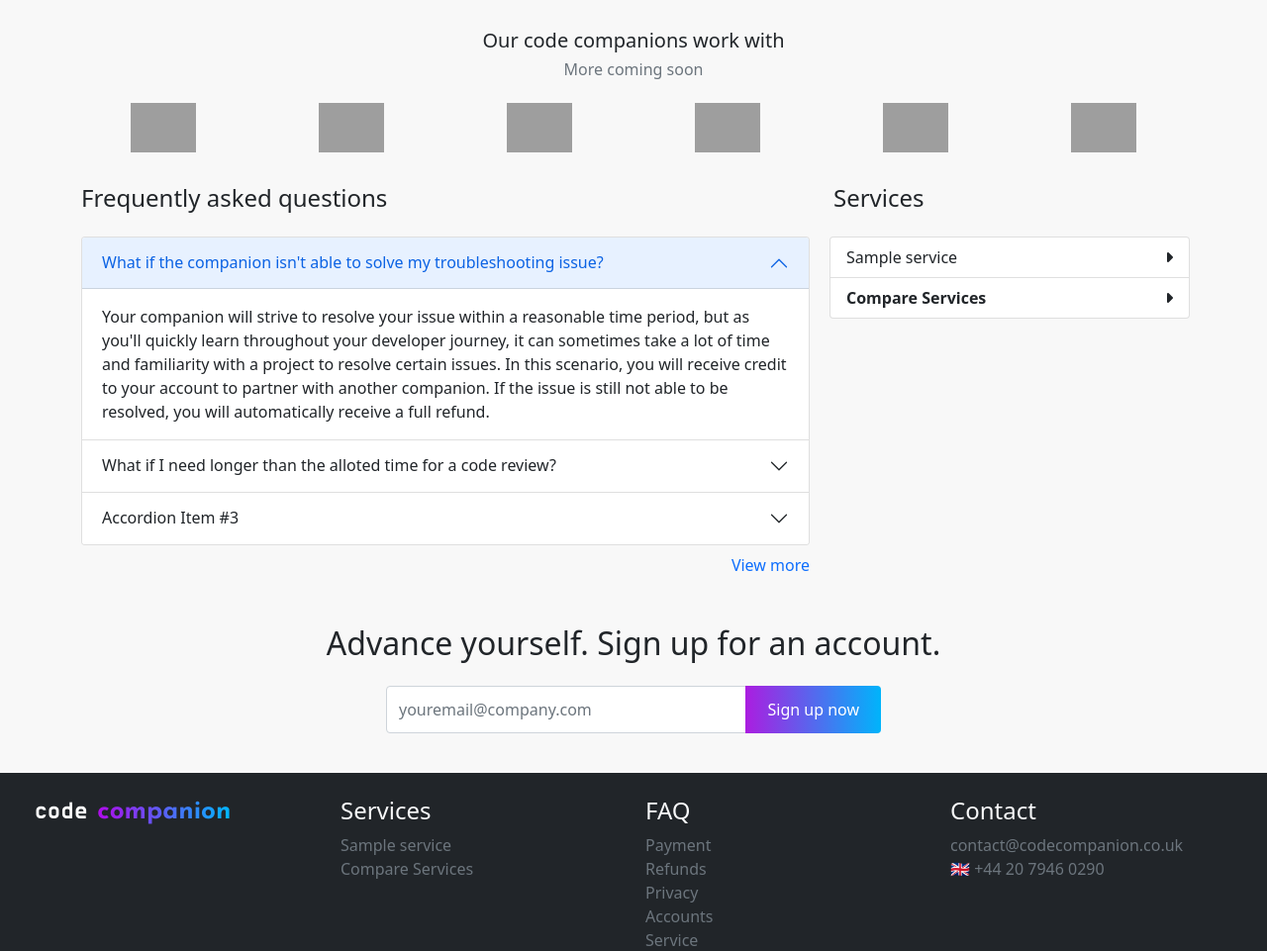
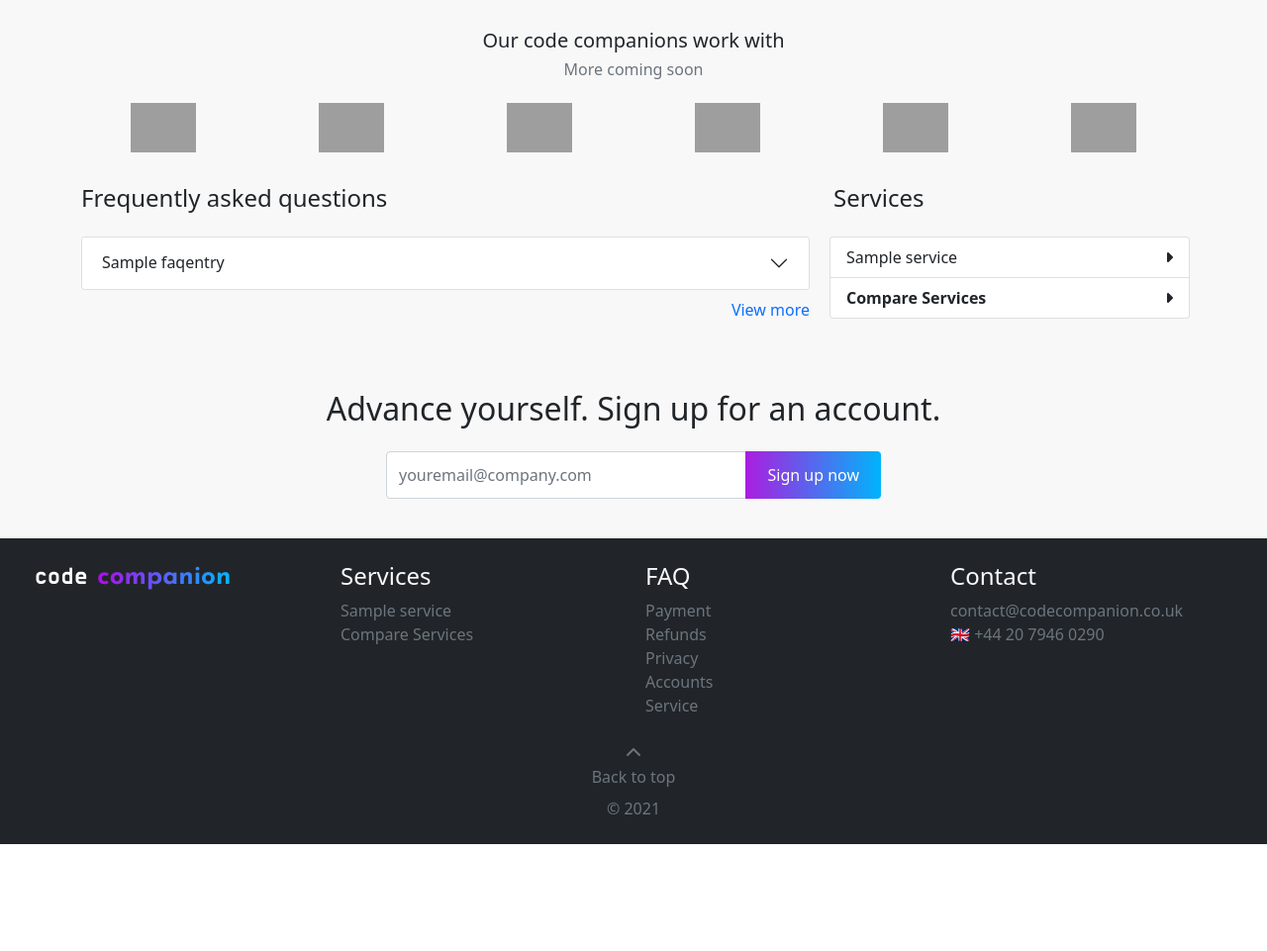
Before and after one commit to rbsam176/ms4-codecompanion, a Django app: page / in a window 1280 px wide. Shown: the part 1370-2331 px from the top of the page at 99% size. After the commit the page ends 2223 px from the top, so only its background shows below. Run offline with Django 3.2, Linux system fonts and the light colour scheme; tables that the repository leaves empty hold one stand-in row (values such as "Sample post"); some libraries are stand-ins or nearby versions; grey boxes are pictures that could not be loaded.

Commit message:
homepage faq pulls top 4 viewed

```diff
--- a/home/templates/home/index.html
+++ b/home/templates/home/index.html
@@ -121,42 +121,20 @@
                 <h4>Frequently asked questions</h4>
                 <div class="row mt-4">
                     <div class="accordion" id="accordionExample">
-                        <div class="accordion-item">
-                          <h2 class="accordion-header" id="headingOne">
-                            <button class="accordion-button" type="button" data-bs-toggle="collapse" data-bs-target="#collapseOne" aria-expanded="true" aria-controls="collapseOne">
-                              What if the companion isn't able to solve my troubleshooting issue?
-                            </button>
-                          </h2>
-                          <div id="collapseOne" class="accordion-collapse collapse show" aria-labelledby="headingOne" data-bs-parent="#accordionExample">
-                            <div class="accordion-body">
-                              Your companion will strive to resolve your issue within a reasonable time period, but as you'll quickly learn throughout your developer journey, it can sometimes take a lot of time and familiarity with a project to resolve certain issues. In this scenario, you will receive credit to your account to partner with another companion. If the issue is still not able to be resolved, you will automatically receive a full refund.
+                        {% for entry in faq_ordered %}
+                            <div class="accordion-item">
+                            <h2 class="accordion-header" id="heading{{ forloop.counter }}">
+                                <button class="accordion-button collapsed" type="button" data-bs-toggle="collapse" data-bs-target="#collapse{{ forloop.counter }}" aria-expanded="true" aria-controls="collapse{{ forloop.counter }}">
+                                {{ entry.title }}
+                                </button>
+                            </h2>
+                            <div id="collapse{{ forloop.counter }}" class="accordion-collapse collapse" aria-labelledby="heading{{ forloop.counter }}" data-bs-parent="#accordionExample">
+                                <div class="accordion-body">
+                                {{ entry.content }}
+                                </div>
                             </div>
-                          </div>
-                        </div>
-                        <div class="accordion-item">
-                          <h2 class="accordion-header" id="headingTwo">
-                            <button class="accordion-button collapsed" type="button" data-bs-toggle="collapse" data-bs-target="#collapseTwo" aria-expanded="false" aria-controls="collapseTwo">
-                              What if I need longer than the alloted time for a code review?
-                            </button>
-                          </h2>
-                          <div id="collapseTwo" class="accordion-collapse collapse" aria-labelledby="headingTwo" data-bs-parent="#accordionExample">
-                            <div class="accordion-body">
-                                We understand that every project is different and some will need longer to review than others. If the review will exceed the alloted time then you may pay in 15 minute increments at a discounted rate.
                             </div>
-                          </div>
-                        </div>
-                        <div class="accordion-item">
-                          <h2 class="accordion-header" id="headingThree">
-                            <button class="accordion-button collapsed" type="button" data-bs-toggle="collapse" data-bs-target="#collapseThree" aria-expanded="false" aria-controls="collapseThree">
-                              Accordion Item #3
-                            </button>
-                          </h2>
-                          <div id="collapseThree" class="accordion-collapse collapse" aria-labelledby="headingThree" data-bs-parent="#accordionExample">
-                            <div class="accordion-body">
-                              <strong>This is the third item's accordion body.</strong> It is hidden by default, until the collapse plugin adds the appropriate classes that we use to style each element. These classes control the overall appearance, as well as the showing and hiding via CSS transitions. You can modify any of this with custom CSS or overriding our default variables. It's also worth noting that just about any HTML can go within the <code>.accordion-body</code>, though the transition does limit overflow.
-                            </div>
-                          </div>
-                        </div>
+                        {% endfor %}
                     </div>
                 </div>
                 <div class="row">
--- a/home/views.py
+++ b/home/views.py
@@ -2,11 +2,15 @@ from django.shortcuts import render, redirect, reverse, get_object_or_404
 from django.contrib import messages
 from django.db.models import Q
 from services.models import Service
+from faq.models import FaqEntry
 
 def index(request):
-	""" A view to return the index page """
-
-	return render(request, 'home/index.html')
+	""" A view to return the index page and top 4 faq """
+	faq_ordered = FaqEntry.objects.all().order_by('-clickCount').values('clickCount', 'title', 'content')[:4]
+	context = {
+		'faq_ordered': faq_ordered,
+	}
+	return render(request, 'home/index.html', context)
 
 def search(request):
 	""" A view to return the search page """
```
